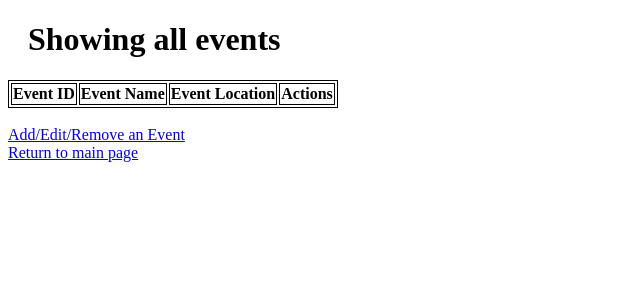
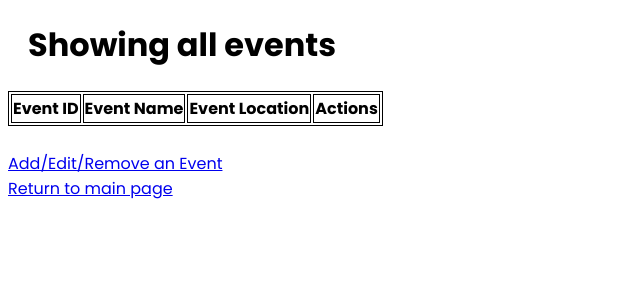
Before and after one commit to camsea28/csci240-fall-project, a Flask app: page /showevents in a window 1280 px wide. Shown: the top 300 px of the page, without its empty margins (0-640 px from the left). Run offline with Flask 3, Linux system fonts and the light colour scheme; data that the repository does not hold is empty.

Commit message:
feat: update base template and styles to include Poppins font

```diff
--- a/Application/static/style.css
+++ b/Application/static/style.css
@@ -1,5 +1,6 @@
 body {
   background-color: white;
+  font-family: 'Poppins', sans-serif;
 }
 
 h1 {
--- a/Application/templates/base.html
+++ b/Application/templates/base.html
@@ -2,6 +2,9 @@
 <html>
 
 <head>
+   <link rel="preconnect" href="https://fonts.googleapis.com">
+   <link rel="preconnect" href="https://fonts.gstatic.com" crossorigin>
+   <link href="https://fonts.googleapis.com/css2?family=Poppins:wght@400;500;600;700&display=swap" rel="stylesheet">
    <link rel="stylesheet" href="{{ url_for('static', filename='style.css') }}">
    <title>{% block title %}{% endblock %}</title>
 </head>
```
